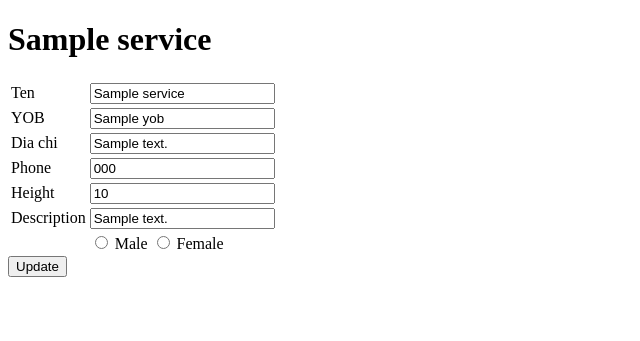
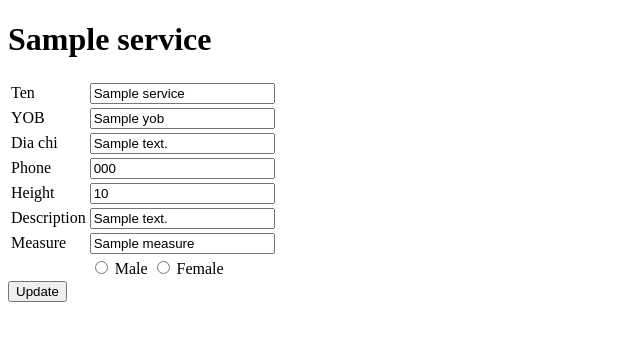
Before and after one commit to tvloc38/loctran-web-C4E18, a Flask app: template Session02/templates/update.html in a window 1280 px wide. Shown: the top 341 px of the page, without its empty margins (0-640 px from the left). Run offline with Flask 2, Linux system fonts and the light colour scheme; the template is opened without the code that fills it: most values are stand-ins (such as "Sample title", 1, 10 or a date in 2020); parts of the project's set-up code (start-up, migrations or seed data) failed here and were passed over.

Commit message:
homework03

```diff
--- a/Session02/app.py
+++ b/Session02/app.py
@@ -72,7 +72,7 @@ def admin_update(service_id):
         address = form['address']
         # status = form['status']
         description = form['description']
-
+        measure = form['measure']
 
         service_update.update(
             set__name = name,
@@ -83,7 +83,7 @@ def admin_update(service_id):
             set__address = address,
             # set__status = status,
             set__description = description,
-
+            set__measure = measure
         )
         service_update.reload()
         return redirect('/admin', code=302)
--- a/Session02/templates/detail.html
+++ b/Session02/templates/detail.html
@@ -21,7 +21,7 @@
         <p>YOB: {{ service.yob }}</p>
         <p>Dien thoai: {{ service.phone }}</p>
         <p>Mo ta: {{ service.description }}</p>
-        <p>So do: {{ service.measure|join(', ') }}</p>
+        <p>So do: {{ service.measure|join('') }}</p>
         <a href="{{ url_for('search') }}">Quay lai</a>
     </div>
 </body>
--- a/Session02/templates/update.html
+++ b/Session02/templates/update.html
@@ -35,6 +35,10 @@
                         <td><input type="text" name="description"  value="{{ service.description }}"></td>
                     </tr>
                     <tr>
+                        <td><label>Measure</label></td>
+                        <td><input type="text" name="measure"  value="{{ service.measure|join('') }}"></td>
+                    </tr>
+                    <tr>
                         <td></td>
                         <td>
                             <input type="radio" name="gender" value="1" {% if service.gender == 1%} checked {% endif %}> Male
```
